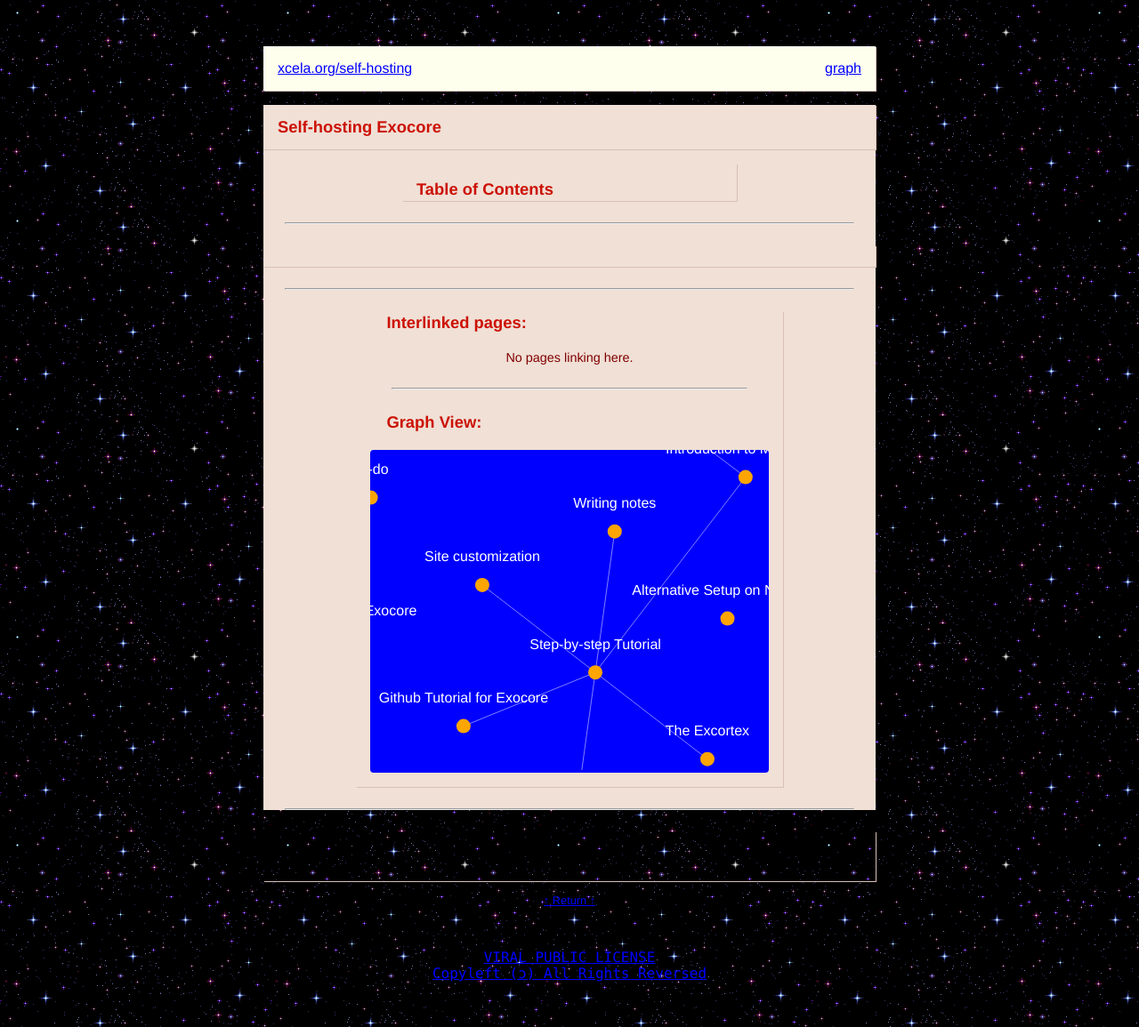
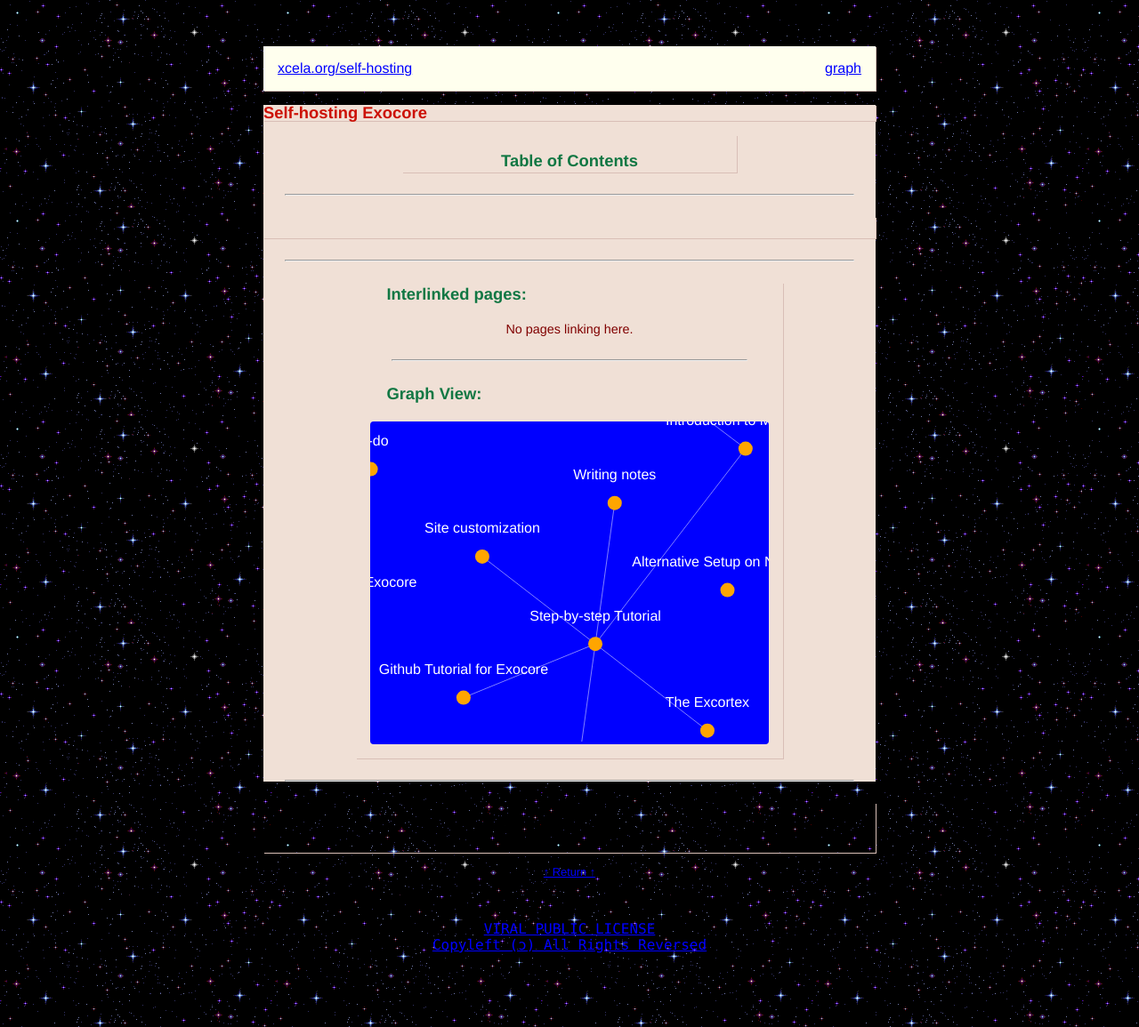
Before and after one commit to xcela/Exocore, a Jekyll site: the page built from _notes/self-hosting.md, in a window 1280 px wide. Shown: the whole page at 89% size. Built offline with Jekyll 4.4.1, drawn with Linux system fonts in a browser that asks for light colours.

Commit message:
Update _yotsuba.scss

```diff
--- a/_sass/_yotsuba.scss
+++ b/_sass/_yotsuba.scss
@@ -82,7 +82,7 @@ h1,h2,h3,h4,h5,h6 {
 
 .title-text { color:#cc1105; font-weight:bold; line-height:1em; margin:0em;}
 
-h1 {color:#cc1105; font-weight:bold; }
+h1 {color:#117743; font-weight:bold; }
 h2 {color:#117743; font-weight:normal; font-weight:bold;}
 h3 {color:#117743;font-weight:normal; text-decoration:underline;text-align:left;}
 h4 {text-transform:none;font-weight:normal; font-size:1em; text-align:left}
@@ -141,10 +141,11 @@ nav a {
 /* === Page Formatting === */
 
 .title {
-  border: $color-border; padding: 1em;
+  border: $color-border; padding: 0em;
     box-shadow: 1px 1px 0px #d9bfb7;
   background-color: $background;
   margin-bottom:1em;
+  text-align:center;
 }
 
 nav {
@@ -270,6 +271,8 @@ nav {
 }
 .toc-container h1 {
   margin:0em;
+  color:$color-secondary;
+  text-align:center;
 }
 
 .toc-container ol li  {
```
